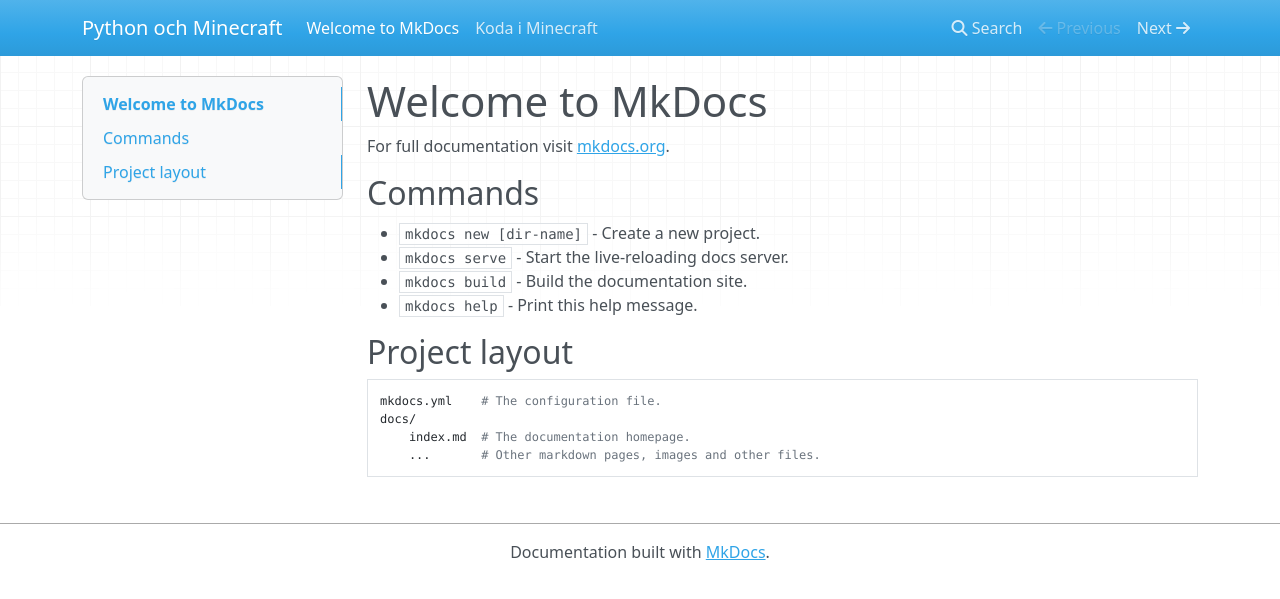
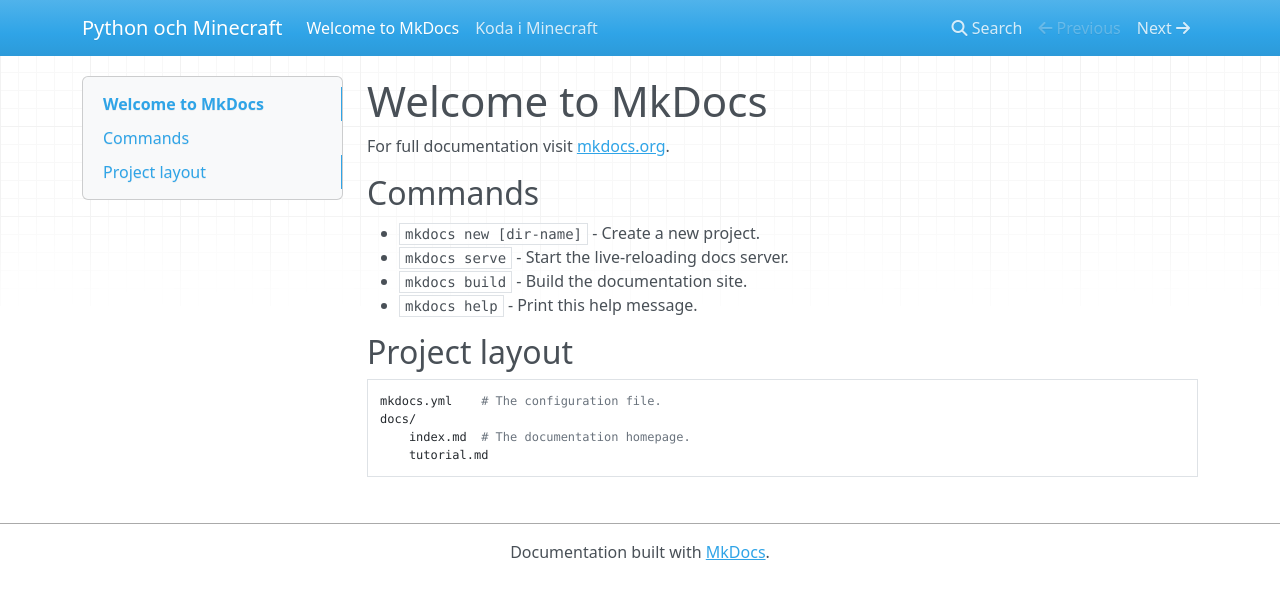
Before and after one commit to jonaslindemann/python_for_minecraft, an MkDocs documentation site: the page built from docs/index.md, in a window 1280 px wide. Shown: the top 599 px of the page. Built offline with MkDocs 1.6.1, drawn with Linux system fonts in a browser that asks for light colours; nearby versions of some CDN libraries.

```diff
--- a/docs/index.md
+++ b/docs/index.md
@@ -14,4 +14,4 @@
     mkdocs.yml    # The configuration file.
     docs/
         index.md  # The documentation homepage.
-        ...       # Other markdown pages, images and other files.
+        tutorial.md
```
